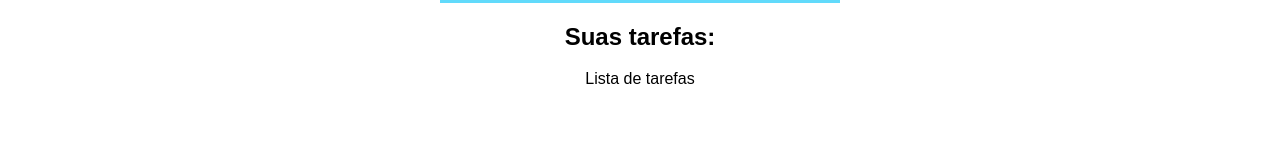
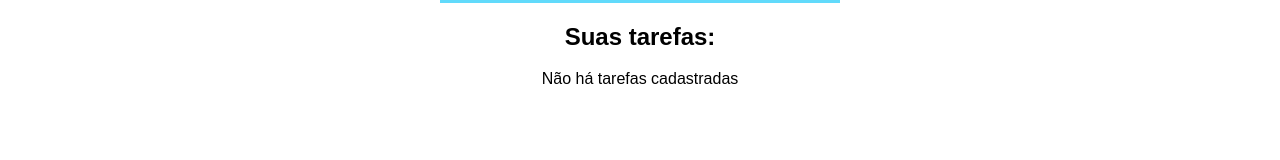
Before and after one commit to henrikpoa/react-typescript, a React (Create React App) app: page / in a window 1280 px wide. Shown: the part 333-493 px from the top of the page. Built offline with nearby package versions, Linux system fonts and the light colour scheme.

Commit message:
tasklist code

```diff
--- a/src/App.tsx
+++ b/src/App.tsx
@@ -23,7 +23,7 @@ function App() {
         </div>
         <div>
           <h2>Suas tarefas:</h2>
-          <Tasklist />
+          <Tasklist taskList={taskList} />
 
         </div>
       </main>
--- a/src/components/Tasklist.tsx
+++ b/src/components/Tasklist.tsx
@@ -1,10 +1,17 @@
 import React from 'react'
+import { ITask } from '../interfaces/Task'
+import styles from './Tasklist.module.css'
+import { notEqual } from 'assert'
 
-type Props = {}
+type Props = {
+    taskList: ITask[]
+}
 
-const Tasklist = (props: Props) => {
+const Tasklist = ({taskList}: Props) => {
   return (
-    <p>Lista de tarefas</p>
+    <>
+        {taskList.length>0 ? <p>Tem tarefas cadastradas</p> : <p>Não há tarefas cadastradas</p> }
+    </>
   )
 }
 
```
Also changed, not shown: src/components/Tasklist.module.css (added).
